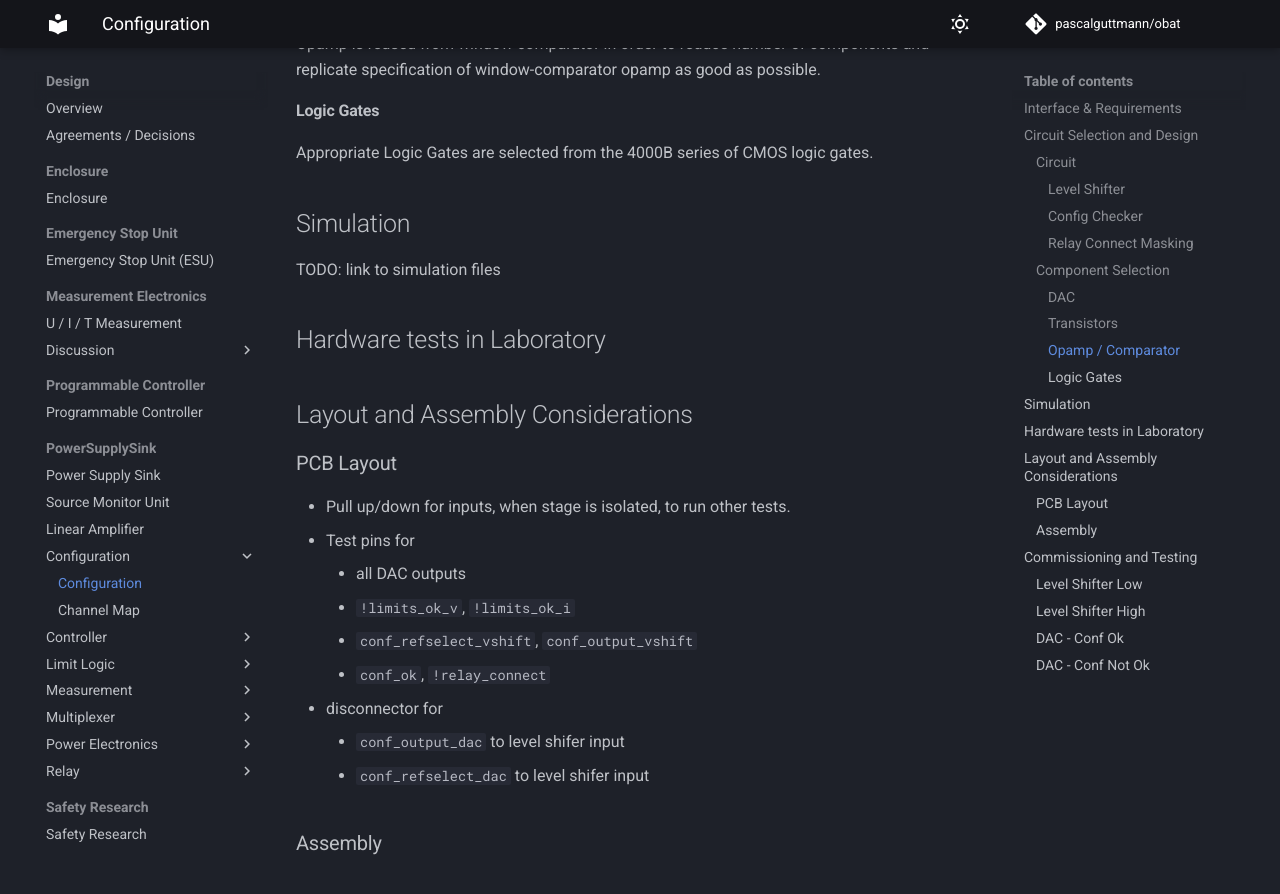
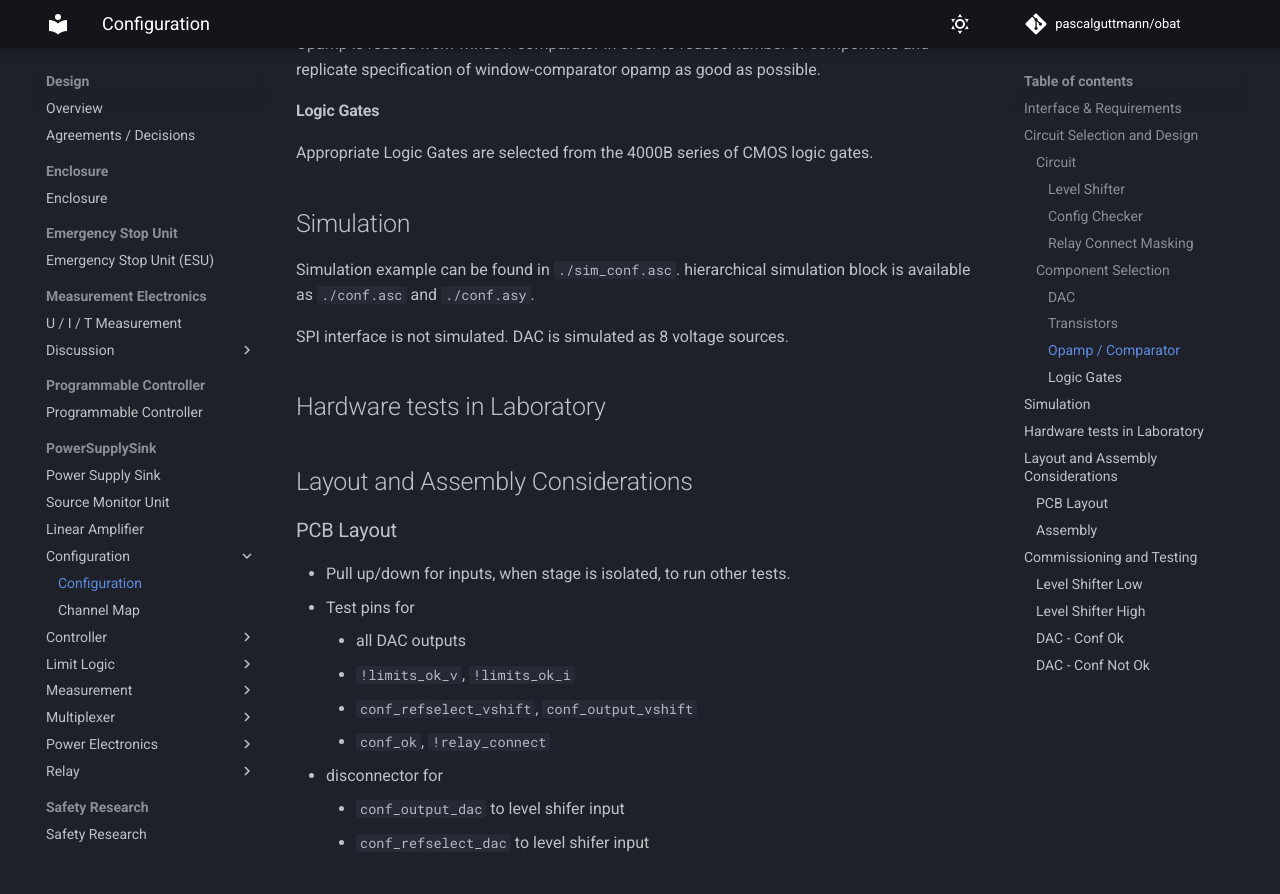
Before and after one commit to pascalguttmann/obat, an MkDocs documentation site: the page built from docs/design/pss/conf/conf.md, in a window 1280 px wide and 900 px high, scrolled down 3263 px. Shown: the top 894 px of the window. Built offline with MkDocs 1.6.1 and Material for MkDocs 9.7.7, drawn with Linux system fonts in a browser that asks for light colours; comment, search, counter and statistics services are not loaded.

Commit message:
add conf ltspice simulation

```diff
--- a/docs/design/pss/conf/conf.md
+++ b/docs/design/pss/conf/conf.md
@@ -124,7 +124,11 @@ Appropriate Logic Gates are selected from the 4000B series of CMOS logic gates.
 
 ## Simulation
 
-TODO: link to simulation files
+Simulation example can be found in `./sim_conf.asc`.
+hierarchical simulation block is available as `./conf.asc` and
+`./conf.asy`.
+
+SPI interface is not simulated. DAC is simulated as 8 voltage sources.
 
 ## Hardware tests in Laboratory
 
```
Also changed, not shown: 3 other files.
